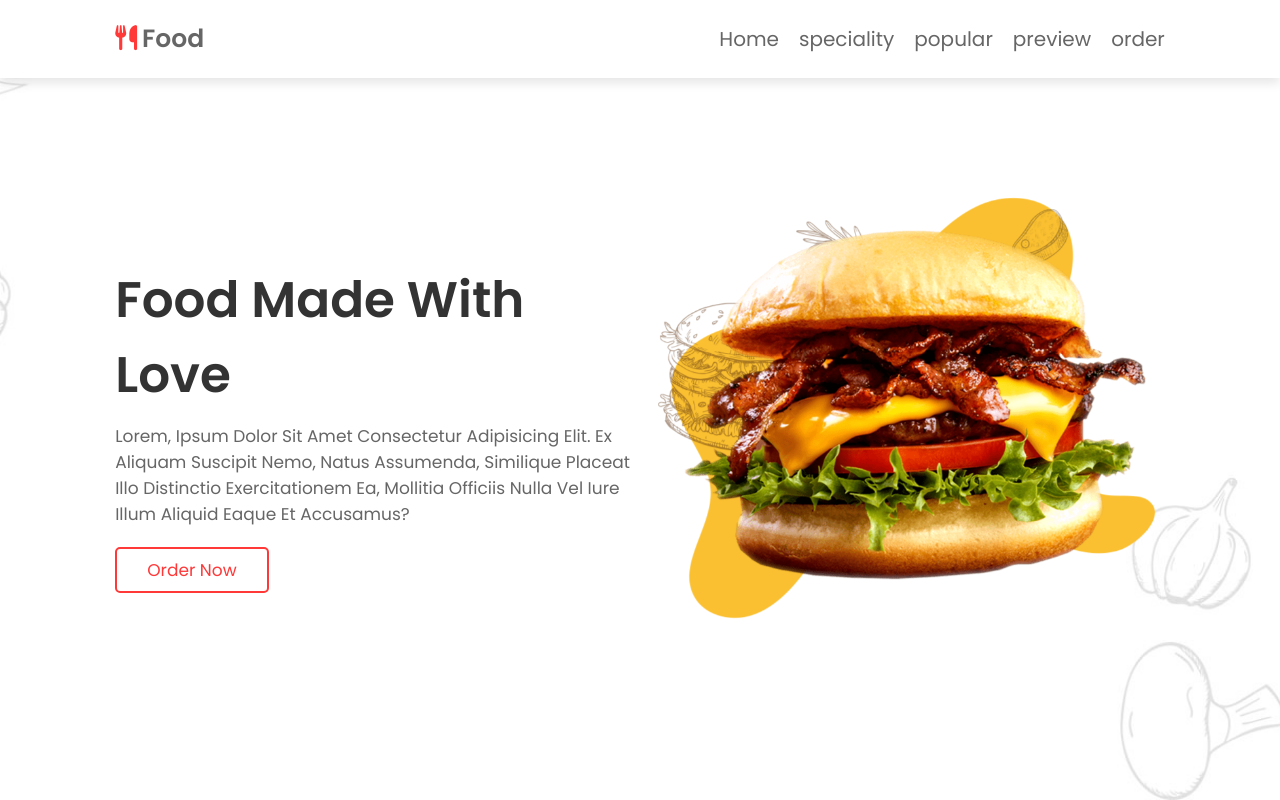
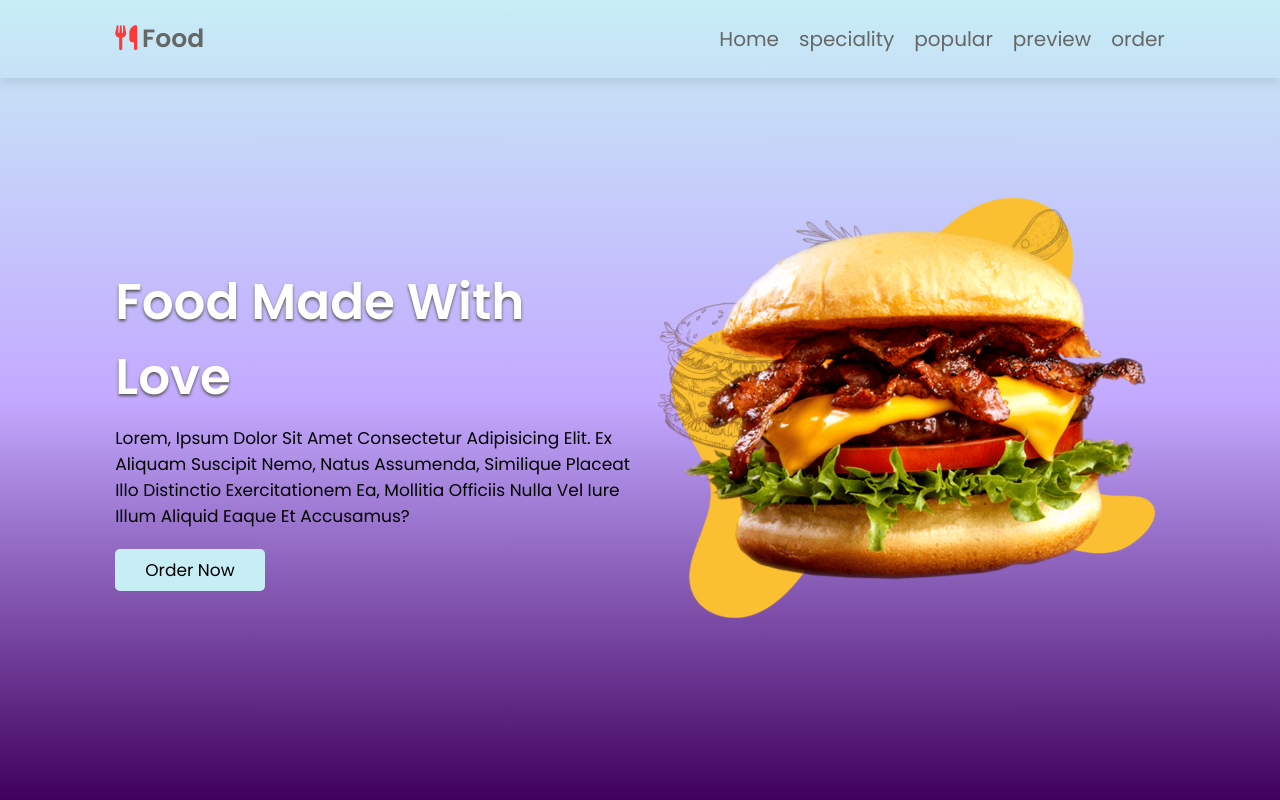
Before and after one commit to AmolShelke2/React-Foodie-app, a React (Create React App) app: page / in a window 1280 px wide. Built offline with nearby package versions, Linux system fonts and the light colour scheme.

Commit message:
Update UI of home component and adding speciality section

```diff
--- a/src/App.css
+++ b/src/App.css
@@ -16,8 +16,8 @@ section {
 .btn {
   display: inline-block;
   padding: 0.8rem 3rem;
-  border: 0.2rem solid var(--red);
-  color: var(--red);
+  color: #000;
+  background-color: #c7eef5;
   cursor: pointer;
   font-size: 1.7rem;
   border-radius: 0.5rem;
@@ -34,7 +34,7 @@ section {
   right: 0;
   width: 0%;
   height: 100%;
-  background: var(--red);
+  background: #2a2a2a;
   transition: 0.3s linear;
   z-index: -1;
 }
--- a/src/components/header/Header.css
+++ b/src/components/header/Header.css
@@ -7,7 +7,7 @@ header {
   display: flex;
   justify-content: space-between;
   align-items: center;
-  background: #fff;
+  /* background: #fff; */
   padding: 2rem 9%;
   box-shadow: 0 0.5rem 1rem rgba(0, 0, 0, 0.1);
 }
--- a/src/components/home/Home.css
+++ b/src/components/home/Home.css
@@ -4,7 +4,6 @@
   gap: 1.5rem;
   min-height: 100vh;
   align-items: center;
-  background: url("../../../src/images/home-bg.jpg");
   background-size: cover;
   background-position: center;
 }
@@ -16,12 +15,13 @@
 
 .home .content h3 {
   font-size: 5rem;
-  color: #333;
+  color: #fff;
+  text-shadow: 0 2px 3px #555;
 }
 
 .home .content p {
   font-size: 1.7rem;
-  color: #666;
+  color: #000;
   padding: 1rem 0;
 }
 
--- a/src/index.css
+++ b/src/index.css
@@ -17,7 +17,7 @@
 }
 
 *::selection {
-  background-color: var(--red);
+  background-color: #2a2a2a;
   color: #fff;
 }
 
@@ -29,5 +29,5 @@ html {
 }
 
 body {
-  background: #f7f7f7;
+  background: linear-gradient(to bottom, #c7eef5, #c3a9ff, #40005d);
 }
```
